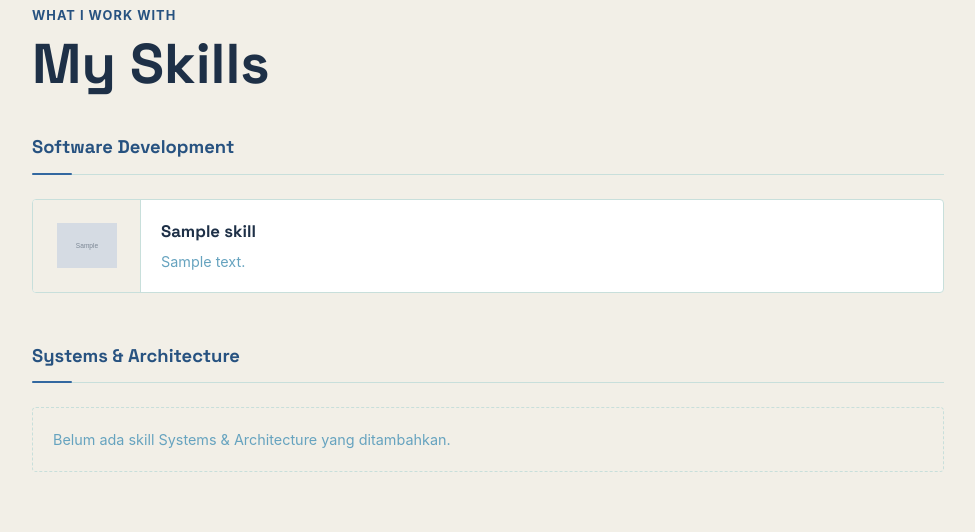
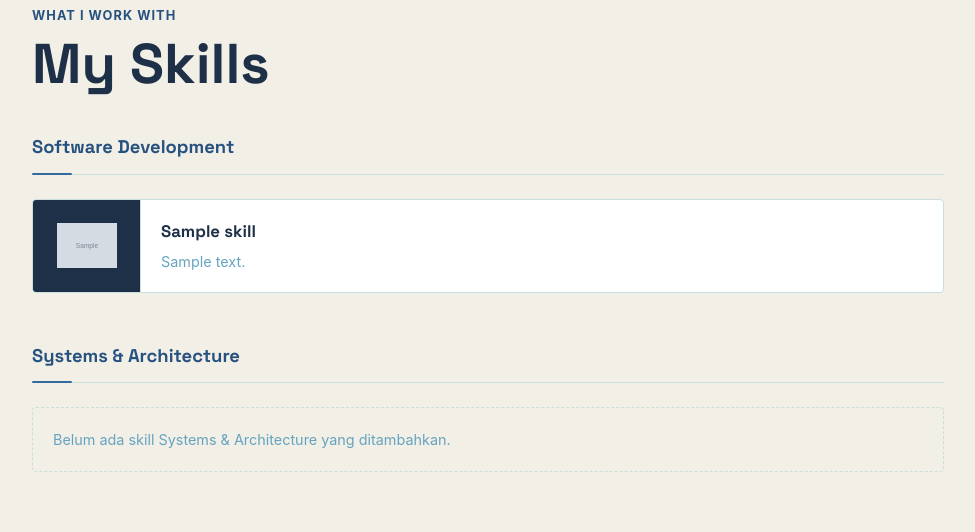
Before and after one commit to jhalimsaputra-cloud/myportofolio, a Django app: page /skills/ in a window 1280 px wide. Shown: the part 140-672 px from the top of the page, without its empty margins (152-1127 px from the left). Run offline with Django 5.2, Linux system fonts and the light colour scheme; tables that the repository leaves empty hold one stand-in row (values such as "Sample post"); grey boxes marked "Sample" are stand-in pictures.

Commit message:
feat(css) Menambahkan background color untuk skill-card-icon

```diff
--- a/static/css/style.css
+++ b/static/css/style.css
@@ -664,7 +664,7 @@ h1, .brand {
     align-items: center;
     justify-content: center;
     padding: 1rem;
-    background-color: var(--paper);
+    background-color: #1e3047;
     border-right: 1px solid var(--line);
     transition: background-color 0.25s ease, border-color 0.25s ease;
 }
--- a/templates/skill.html
+++ b/templates/skill.html
@@ -3,7 +3,7 @@
 <head>
     <meta charset="UTF-8">
     <meta name="viewport" content="width=device-width, initial-scale=1.0">
-    <title>Justin - Skills</title>
+    <title>{{ name }} - Skills</title>
     <link rel="preconnect" href="https://fonts.googleapis.com">
     <link rel="preconnect" href="https://fonts.gstatic.com" crossorigin>
     <link href="https://fonts.googleapis.com/css2?family=Space+Grotesk:wght@500;700&display=swap" rel="stylesheet">
```
